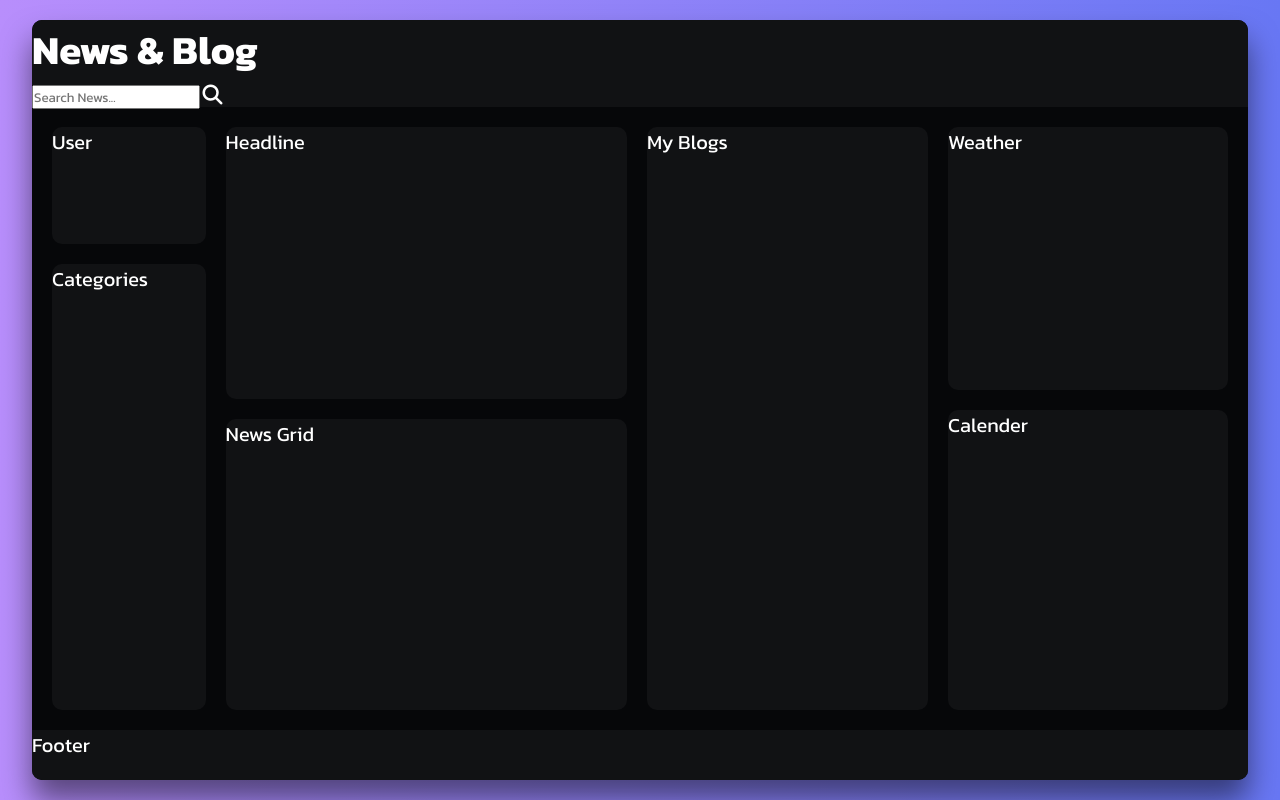
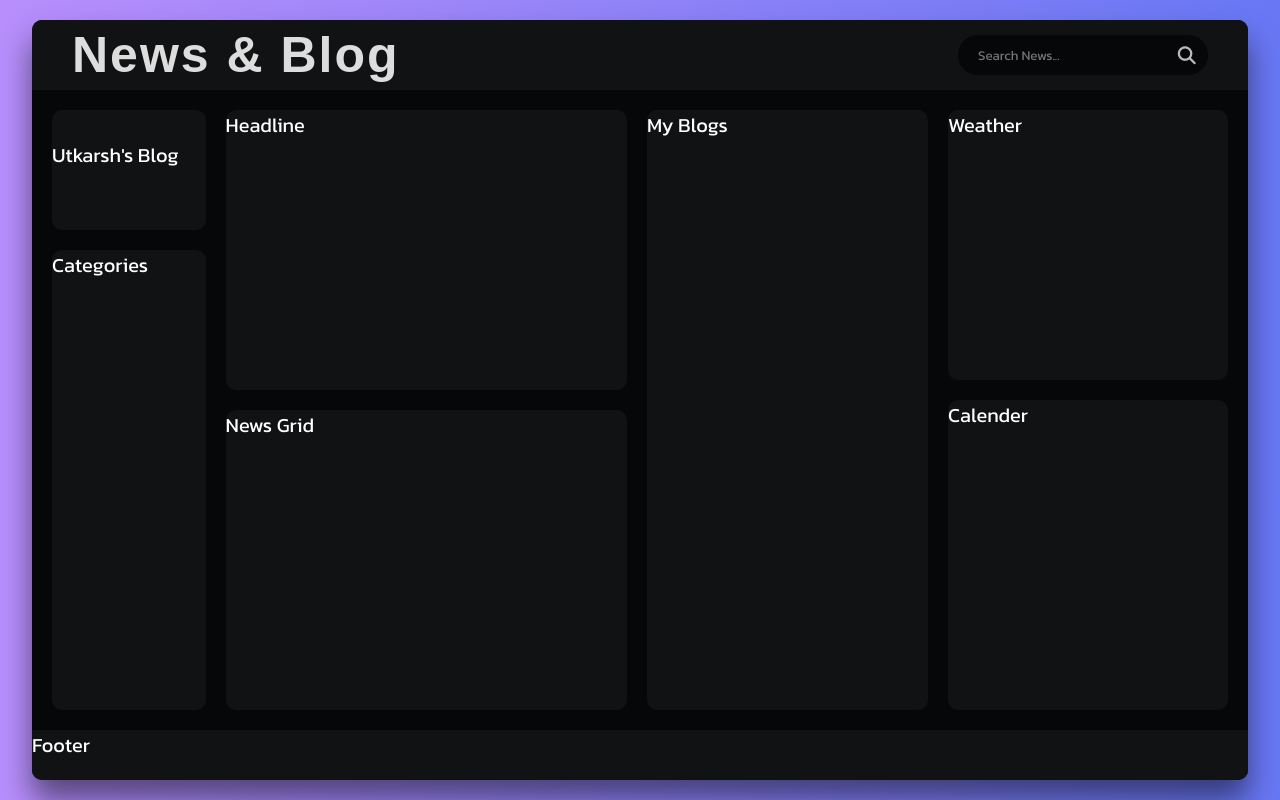
Before and after one commit to UtkarshRaghuvansh1/news-and-blogs-react, a React (Vite) app: page / in a window 1280 px wide. Built offline with nearby package versions, Linux system fonts and the light colour scheme.

Commit message:
Styling Header section

```diff
--- a/src/components/News.css
+++ b/src/components/News.css
@@ -12,14 +12,54 @@
   justify-content: space-between;
   row-gap: 2rem;
 }
-
+/* *********************************************************************** */
 /* Styling Header section  */
 .news-header {
   width: 100%;
   min-height: 7rem;
   background-color: #111214;
   border-radius: 1rem 1rem 0 0;
+  display: flex;
+  justify-content: space-between;
+  align-items: center;
+  padding: 0 4rem;
 }
+.logo {
+  font-family: "Bebas-neue", sans-serif;
+  font-size: 5rem;
+  color: #ddd;
+  letter-spacing: 0.2rem;
+}
+.search-bar {
+  position: relative;
+}
+.search-bar input {
+  width: 25rem;
+  height: 4rem;
+  background-color: #060709;
+  border: none;
+  border-radius: 5rem;
+  padding: 0 4rem 0 2rem;
+  color: #ddd;
+}
+/* On focus increase width  */
+.search-bar input:focus {
+  width: 35rem;
+}
+.search-bar input:focus::placeholder {
+  color: transparent;
+}
+.search-bar button {
+  background-color: transparent;
+  border: none;
+  position: absolute; /* btn will position according to parent element so set parent pos relative */
+  top: 50%;
+  right: 1rem;
+  transform: translateY(-50%); /* center button vertically*/
+  color: #bbb;
+  font-size: 1.8rem;
+}
+/* ******************************************************************************* */
 /* Styling News Content */
 .news-content {
   display: flex;
--- a/src/components/News.jsx
+++ b/src/components/News.jsx
@@ -9,14 +9,20 @@ export default function News() {
         <div className="search-bar">
           <form>
             <input type="text" placeholder="Search News..." />
-            <i className="fa-solid fa-magnifying-glass"></i>
+            <button type="submit">
+              <i className="fa-solid fa-magnifying-glass"></i>
+            </button>
           </form>
         </div>
       </header>
       <div className="news-content">
         {/* Navbar Component  */}
         <div className="navbar">
-          <div className="user">User</div>
+          <div className="user">
+            {/* To use image in react we need to import it */}
+            <img src="" alt="" />
+            <p>Utkarsh's Blog</p>
+          </div>
           <div className="categories">Categories</div>
         </div>
         {/* News Component -> headline + news grid  */}
```
Also changed, not shown: src/assets/images/user.jpeg (added).
